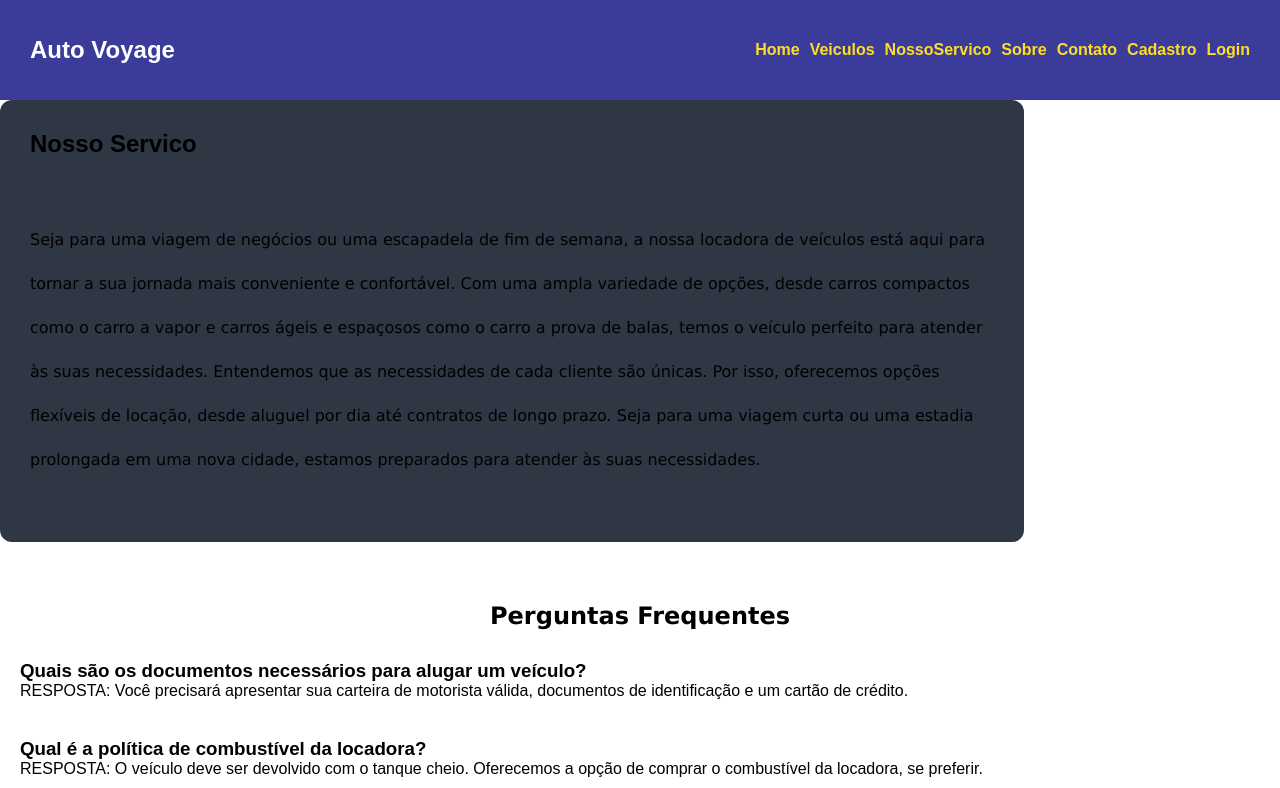
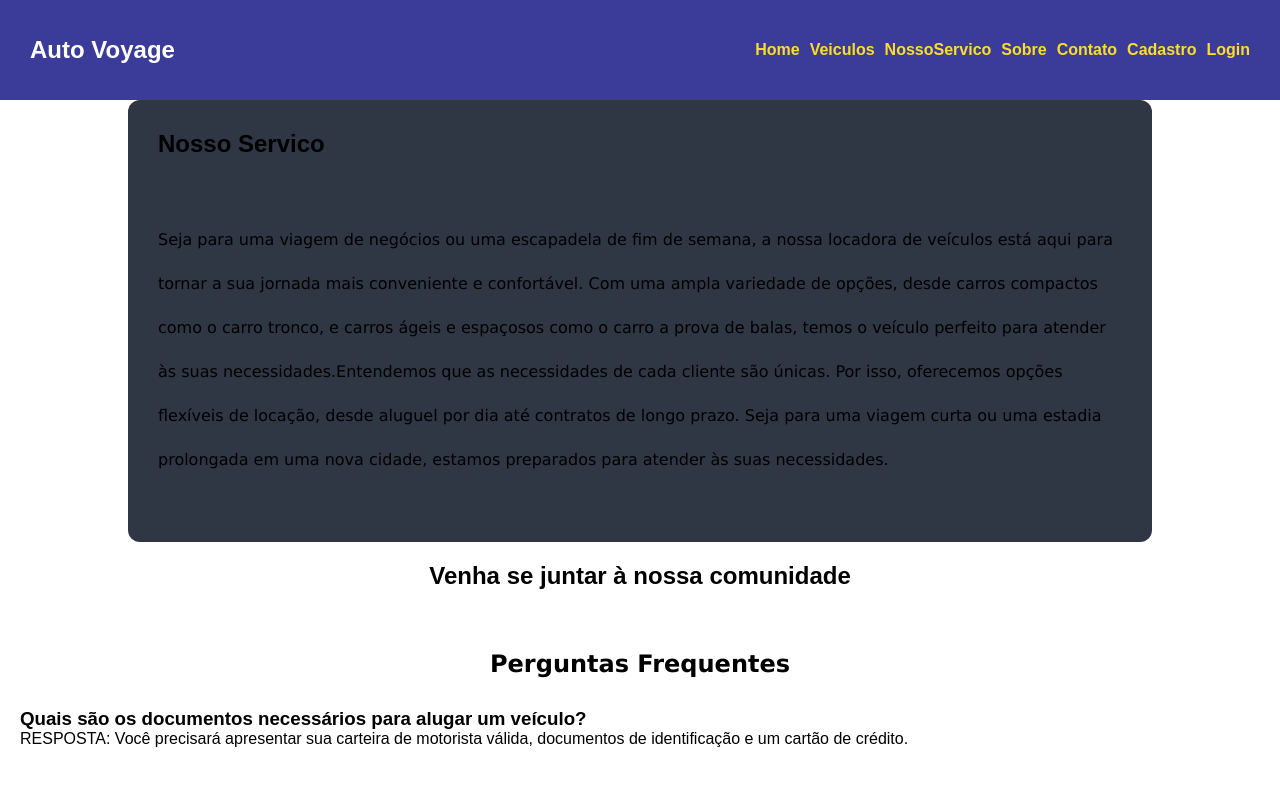
Before and after one commit to vs-costa/projeto_desenvolvimento_web, a React (Vite) app: page /nossoServico in a window 1280 px wide. Shown: the top 788 px of the page. Built offline with nearby package versions, Linux system fonts and the light colour scheme; no server answers.

Commit message:
inserindo contador usando axios, useState, useEffect e inserindo css

```diff
--- a/src/pages/NossoServico/index.jsx
+++ b/src/pages/NossoServico/index.jsx
@@ -1,9 +1,24 @@
-import React from "react";
+import React, { useEffect, useState } from "react";
 import ReactDOM from "react-dom";
 import Header from "../../components/Header";
 import "./style.css"
+import axios from "axios";
+
 
 export default function NossoServico() {
+
+  const [pessoa, setPessoa] = useState([]);
+  useEffect(() => {
+    axios
+      .get('http://localhost:8080/api/pessoa/count')
+      .then((response) => {
+        setPessoa(response.data);
+        console.log(response.data);
+      }).catch(() => {
+        console.log("Erro. A requisição solicitada não é válida.");
+      })
+  }, []);
+
   return (
     <div >
       <Header />
@@ -11,17 +26,24 @@ export default function NossoServico() {
         <h2>Nosso Servico</h2>
 
         <p className="nosso">
+
+
           Seja para uma viagem de negócios ou uma escapadela de fim de semana, a
           nossa locadora de veículos está aqui para tornar a sua jornada mais
           conveniente e confortável. Com uma ampla variedade de opções, desde
-          carros compactos como o carro a vapor e carros ágeis e espaçosos como
+          carros compactos como o carro tronco, e carros ágeis e espaçosos como
           o carro a prova de balas, temos o veículo perfeito para atender às
-          suas necessidades. Entendemos que as necessidades de cada cliente são
+          suas necessidades.Entendemos que as necessidades de cada cliente são
           únicas. Por isso, oferecemos opções flexíveis de locação, desde
           aluguel por dia até contratos de longo prazo. Seja para uma viagem
           curta ou uma estadia prolongada em uma nova cidade, estamos preparados
           para atender às suas necessidades.
         </p>
+      </div>
+
+      <h2 className="juntar"> Venha se juntar à nossa comunidade</h2>
+      <div className="cont">
+      <h1 >{pessoa}</h1>
       </div>
 
 
--- a/src/pages/NossoServico/style.css
+++ b/src/pages/NossoServico/style.css
@@ -1,8 +1,20 @@
+
+.juntar {
+  text-align: center;
+  margin-top: 20px;
+
+}
+
+.cont{
+
+  text-align: center;
+  margin-top: 20px;
 
 
+}
 
 .container {
-  margin-left: 10;
+  margin: 0 auto;
   padding: 30px;
   border-radius: 12px;
   width: 80%;
```
